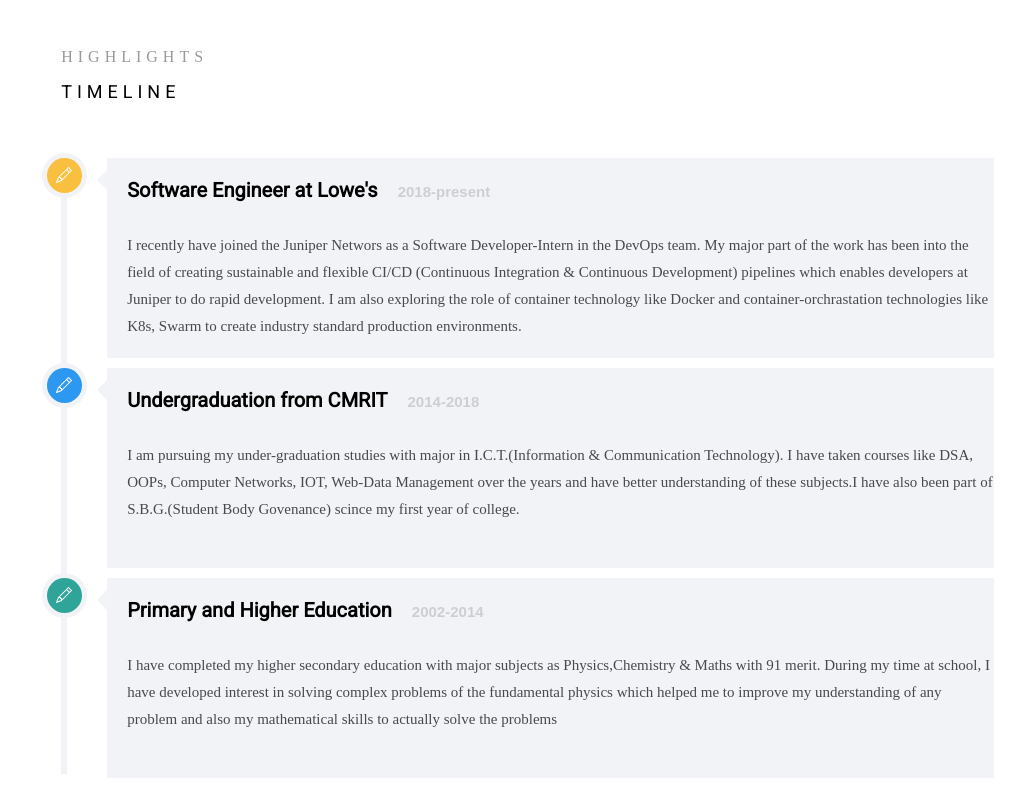
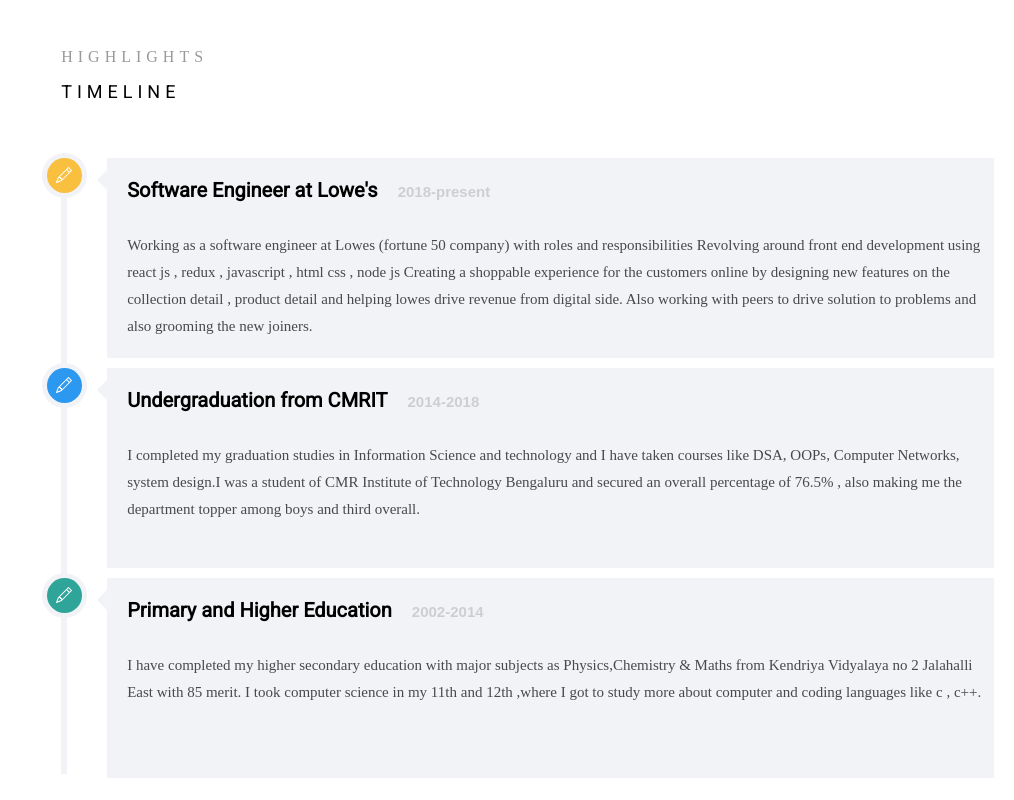
Before and after one commit to rohitsingh79/React-Portfolio-Website, a React (Create React App) app: page / in a window 1280 px wide. Shown: the part 1754-2554 px from the top of the page, without its empty margins (266-1280 px from the left). Built offline with nearby package versions, Linux system fonts and the light colour scheme.

Commit message:
added changes for time line profile

```diff
--- a/src/TimeLine/TimeLine.jsx
+++ b/src/TimeLine/TimeLine.jsx
@@ -117,14 +117,9 @@ const TimeLine = ({ forwardedRef }) => {
             </TimeLineHeading>
 
             <TimeLinePara>
-              I recently have joined the Juniper Networs as a Software
-              Developer-Intern in the DevOps team. My major part of the work has
-              been into the field of creating sustainable and flexible CI/CD
-              (Continuous Integration & Continuous Development) pipelines which
-              enables developers at Juniper to do rapid development. I am also
-              exploring the role of container technology like Docker and
-              container-orchrastation technologies like K8s, Swarm to create
-              industry standard production environments.
+              Working as a software engineer at Lowes (fortune 50 company) with roles and responsibilities
+              Revolving around front end development using react js , redux , javascript , html css  , node js
+              Creating a shoppable experience for the customers online  by designing new features on the  collection detail , product detail and helping lowes drive revenue from digital side. Also working with peers to drive solution to problems and also grooming the new joiners.
             </TimeLinePara>
           </TimeLineChild>
 
@@ -139,12 +134,7 @@ const TimeLine = ({ forwardedRef }) => {
               <TimeLineYear>2014-2018</TimeLineYear>
             </TimeLineHeading>
             <TimeLinePara>
-              I am pursuing my under-graduation studies with major in
-              I.C.T.(Information & Communication Technology). I have taken
-              courses like DSA, OOPs, Computer Networks, IOT, Web-Data
-              Management over the years and have better understanding of these
-              subjects.I have also been part of S.B.G.(Student Body Govenance)
-              scince my first year of college.
+              I completed my graduation studies in Information Science and technology and I have taken courses like DSA, OOPs, Computer Networks, system design.I was a student of CMR Institute of Technology Bengaluru and secured an overall percentage of 76.5% , also making me the department topper among boys and third overall.
             </TimeLinePara>
           </TimeLineChild>
           <TimeLineChild
@@ -158,12 +148,8 @@ const TimeLine = ({ forwardedRef }) => {
               <TimeLineYear>2002-2014</TimeLineYear>
             </TimeLineHeading>
             <TimeLinePara>
-              I have completed my higher secondary education with major subjects
-              as Physics,Chemistry & Maths with 91 merit. During my time at
-              school, I have developed interest in solving complex problems of
-              the fundamental physics which helped me to improve my
-              understanding of any problem and also my mathematical skills to
-              actually solve the problems
+              I have completed my higher secondary education with major subjects as Physics,Chemistry & Maths from Kendriya Vidyalaya no 2 Jalahalli East with 85 merit. I took computer science in my 11th and 12th ,where I got to study more about computer  and coding languages like c , c++.
+
             </TimeLinePara>
           </TimeLineChild>
         </TimeLineWrapper>
```
